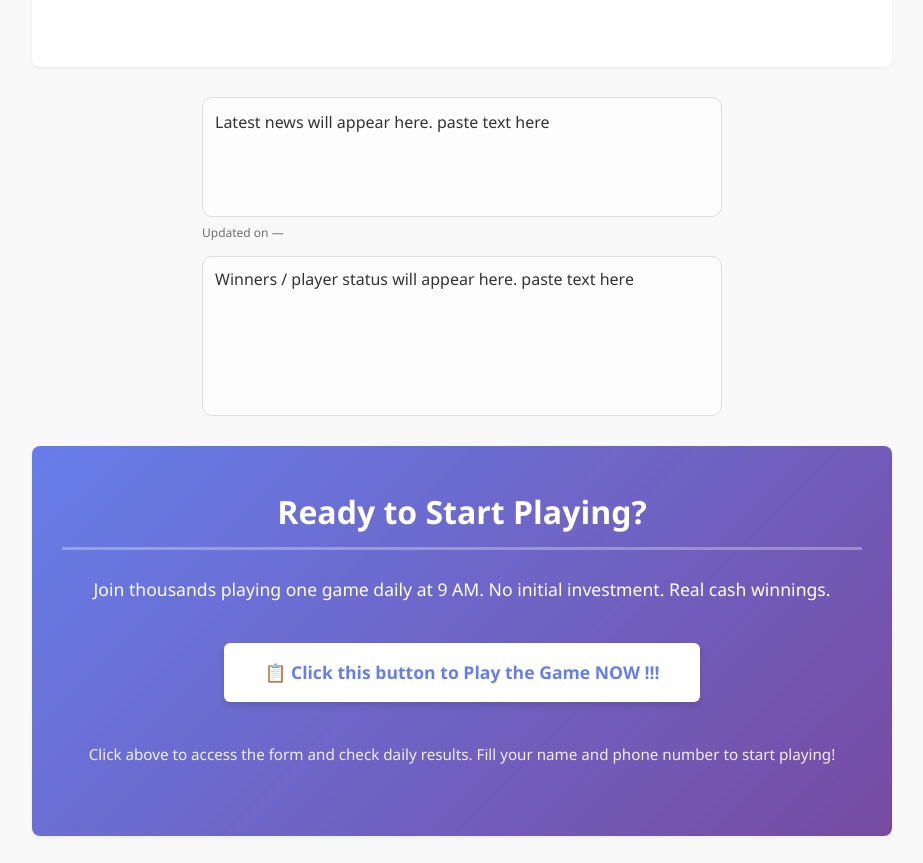
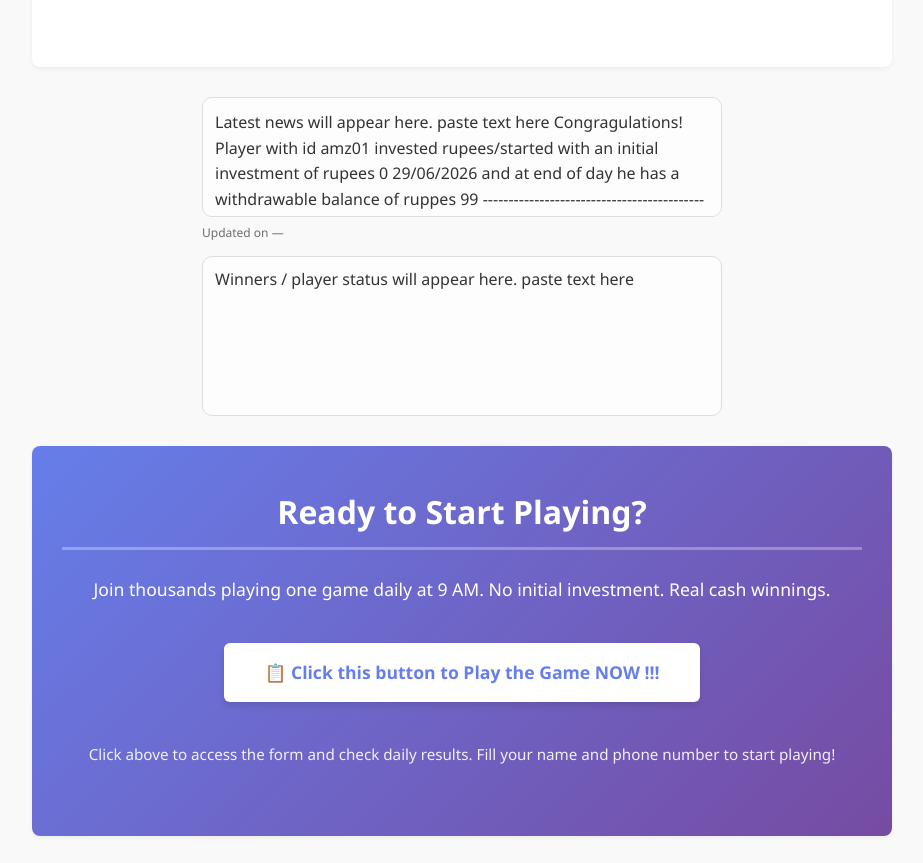
Before and after one commit to numsgame/NumberGameOnil, a plain HTML site: page index.html in a window 1280 px wide. Shown: the part 5005-5868 px from the top of the page, without its empty margins (178-1101 px from the left). Drawn offline with Linux system fonts and the light colour scheme.

Commit message:
Update player investment news in index.html

```diff
--- a/index.html
+++ b/index.html
@@ -535,6 +535,10 @@
     "
   >
     Latest news will appear here. paste text here
+    Congragulations! Player with id	amz01	invested rupees/started with an initial investment of rupees 0					29/06/2026					and at end of day he has a withdrawable balance of ruppes 	99
+-------------------------------------------------------------------
+Congragulations! Player with id	amz01	invested rupees/started with an initial investment of rupees 0					28/06/2026					and at end of day he has a withdrawable balance of ruppes 	28
+
   </div>
 
   <div style="font-size: 12px; opacity: 0.7; margin-top: 6px;">
```
